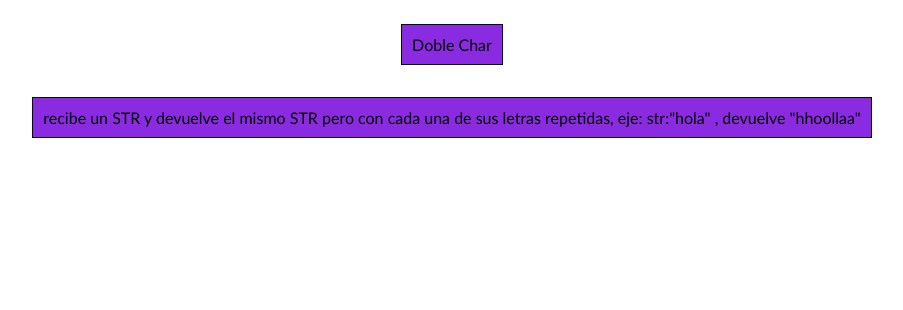
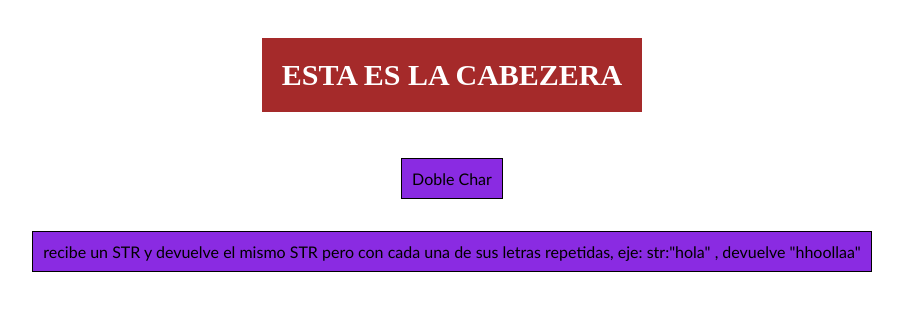
Before and after one commit to SebastianAbril/Doble-Char, a plain HTML site: page index.html in a window 1280 px wide. Shown: the whole page, without its empty margins (188-1091 px from the left). Drawn offline with Linux system fonts and the light colour scheme.

Commit message:
Se añadio Cabezera y tambien titulo del documneto, commit #4 en la branch cabecera

```diff
--- a/css/estilos.css
+++ b/css/estilos.css
@@ -5,6 +5,13 @@
     align-items: center;
 }
 
+.cabecera{
+    background-color: brown;
+    color:white;
+    font-weight: bold;
+    font-size: 30px;
+    padding: 20px;
+}
 .para{
     background: blueviolet;
     border: 1px solid black;
--- a/index.html
+++ b/index.html
@@ -5,10 +5,11 @@
     <meta http-equiv="X-UA-Compatible" content="IE=edge">
     <meta name="viewport" content="width=device-width, initial-scale=1.0">
     <link rel="stylesheet" href="css/estilos.css">
-    <title>Document</title>
+    <title>EL TITULO ES DOBLE CHAR</title>
 </head>
 <body>
     <div class="container">
+        <p class="cabecera">ESTA ES LA CABEZERA</p>
         <p class="para">Doble Char</p>
         <p class="para"> recibe un STR y devuelve el mismo STR
             pero con cada una de sus letras repetidas,
```
